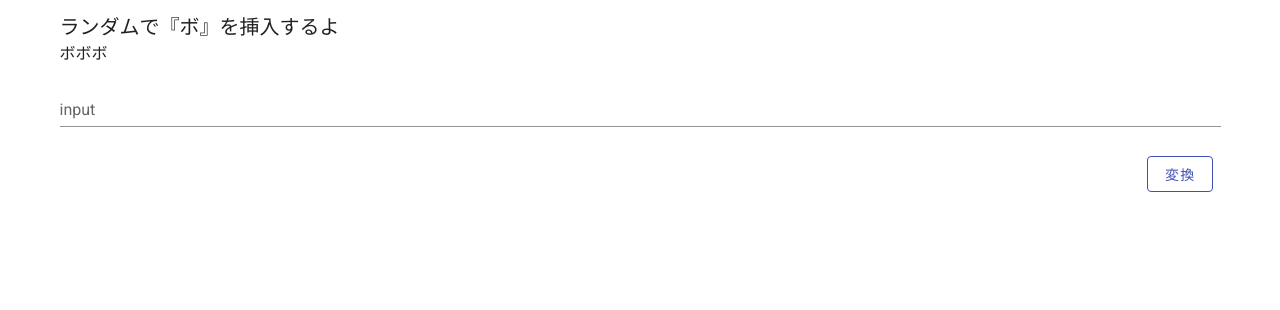
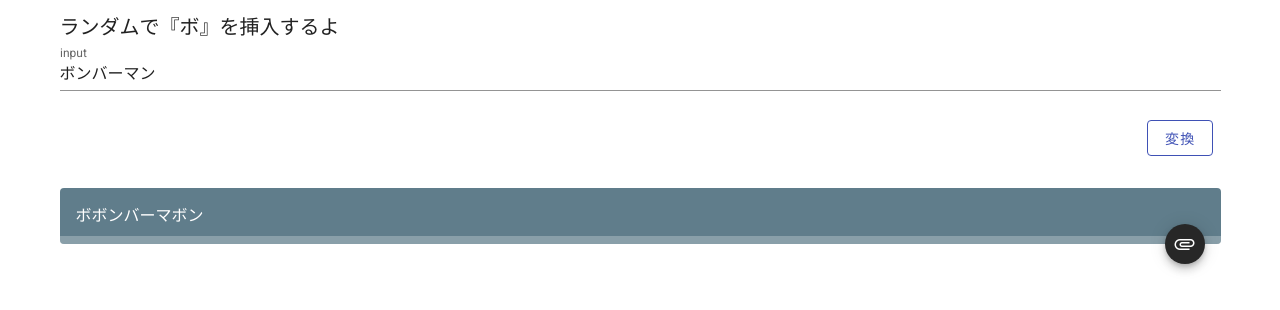
Before and after one commit to ubansi/bobobo, a plain HTML site: page docs/index.html in a window 1280 px wide. Drawn offline with nearby package versions, Linux system fonts and the light colour scheme.

Commit message:
レイアウトの変更とコピペボタンの追加

```diff
--- a/docs/index.html
+++ b/docs/index.html
@@ -1,5 +1,5 @@
 <!DOCTYPE html>
-<html lang="en">
+<html lang="jp">
 
 <head>
     <meta charset="UTF-8">
@@ -12,18 +12,27 @@
 
 <body>
     <div id="bobobo">
+
         <v-app id="inspire">
             <v-content>
                 <v-container>
                     <v-toolbar-title>ランダムで『ボ』を挿入するよ</v-toolbar-title>
-                    <v-spacer></v-spacer>
-                    <p class="font-weight-light">{{ result }}</p>
-                    <v-spacer></v-spacer>
-                    <v-text-field label="input" v-model="message" v-on:keypress.enter="bobobo" placeholder="好きな言葉を入力してください"></v-text-field>
+                    <div class="text-center">
+                        <v-text-field label="input" v-model="message" v-on:keypress.enter="bobobo"
+                            placeholder="好きな言葉を入力してください">{{message}}</v-text-field>
+                    </div>
                     <v-layout>
                         <v-spacer></v-spacer>
                         <v-btn class="ma-2" v-on:click="bobobo" outlined color="indigo">変換</v-btn>
                     </v-layout>
+                </v-container>
+                <v-container>
+                    <v-alert border="bottom" color="blue-grey" dark>
+                        {{result}}
+                        <v-btn dark small absolute bottom right fab>
+                            <v-icon>mdi-attachment</v-icon>
+                        </v-btn>
+                    </v-alert>
                 </v-container>
             </v-content>
         </v-app>
--- a/docs/script/app.js
+++ b/docs/script/app.js
@@ -2,8 +2,8 @@ const bobobo = new Vue({
     el: '#bobobo',
     vuetify: new Vuetify(),
     data: {
-        message: '',
-        result: 'ボボボ'
+        message: 'ボンバーマン',
+        result: insertBoRandomTimes('ボンバーマン')
     },
     methods: {
         bobobo: function(event){
--- a/docs/script/bobobo.js
+++ b/docs/script/bobobo.js
@@ -14,7 +14,7 @@ const insertBoToRandom = str => {
 const insertBoRandomTimes = str => {
     const boCount = parseInt(Math.random() * 5);
 
-    for (let i = 0; i < boCount; i++)
+    for (let i = 0; i <= boCount; i++)
         str = insertBoToRandom(str);
 
     return str;
```
